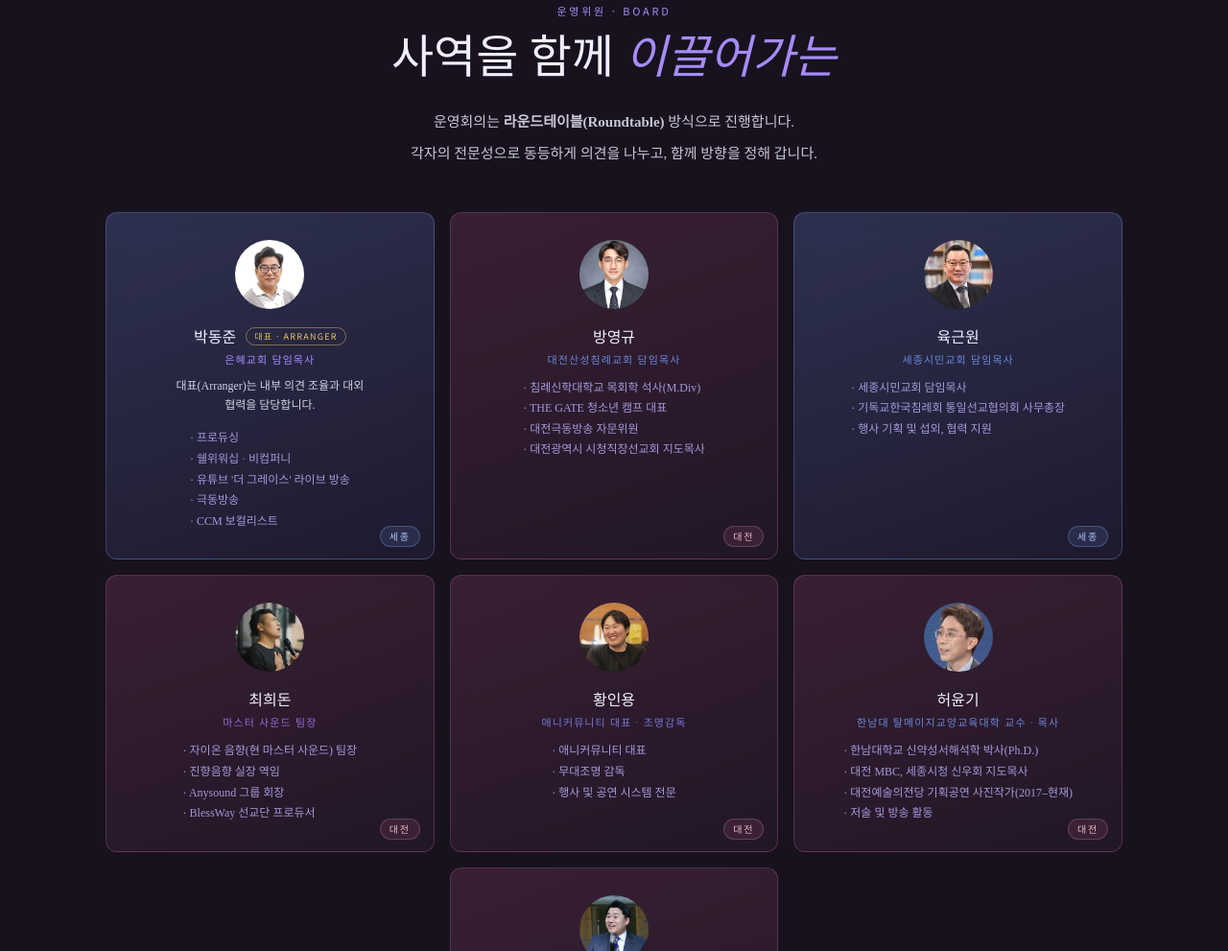
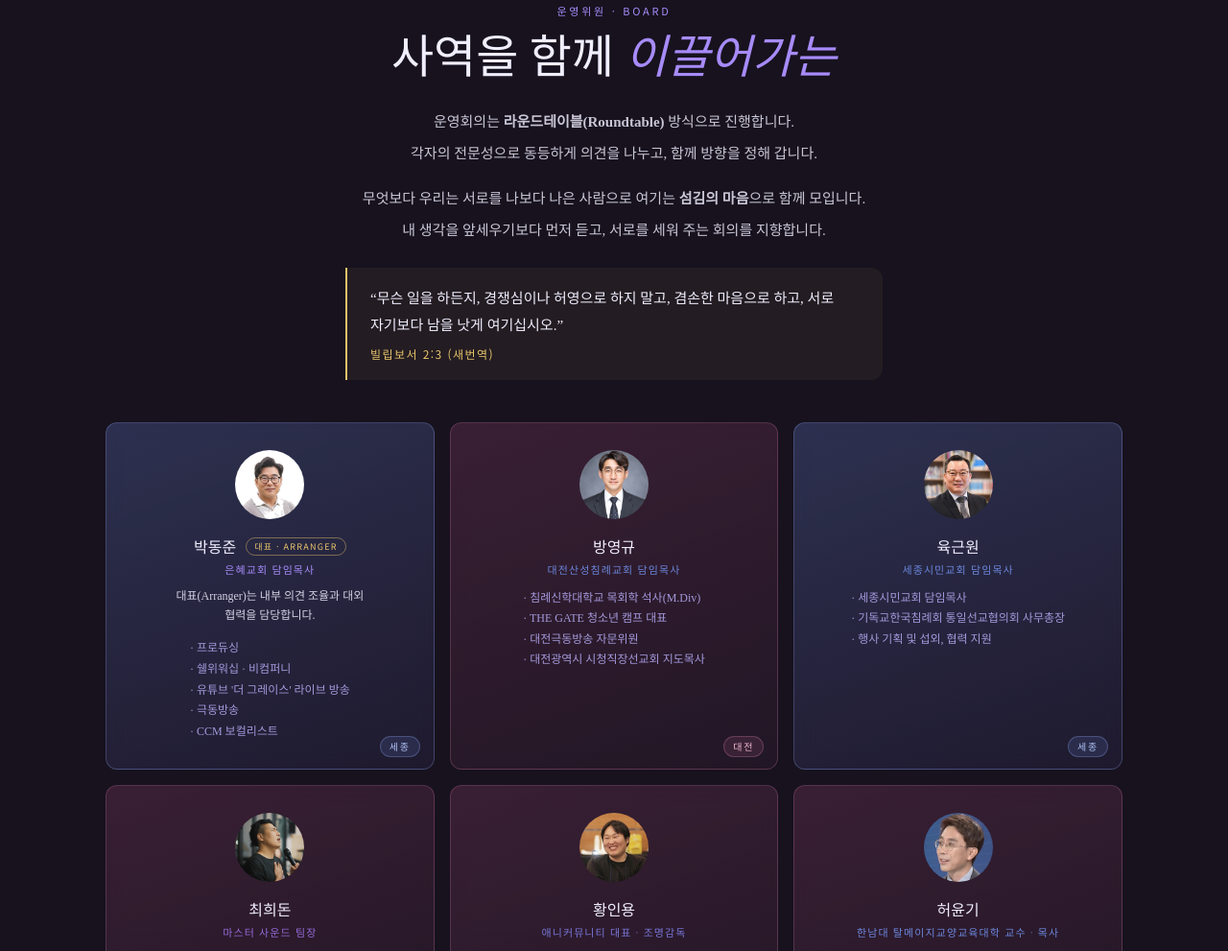
Before and after one commit to nellapark-cloud/given, a plain HTML site: page team.html in a window 1280 px wide. Shown: the part 935-1926 px from the top of the page at 96% size. Drawn offline with nearby package versions, Linux system fonts and the light colour scheme; no server answers.

Commit message:
팀소개: 운영회의 방침(섬김의 마음, 빌 2:3 새번역) 문구 추가
Co-Authored-By: Claude Opus 5.5 <noreply@anthropic.com>
Claude-Session: https://claude.ai/code/session_0148xjk1wcc6CJr2MPKHbuzF

```diff
--- a/team.html
+++ b/team.html
@@ -92,6 +92,11 @@
       <span class="label">운영위원 · BOARD</span>
       <h2 class="section-title">사역을 함께 <em>이끌어가는</em></h2>
       <p class="body-text">운영회의는 <strong>라운드테이블(Roundtable)</strong> 방식으로 진행합니다.<br>각자의 전문성으로 동등하게 의견을 나누고, 함께 방향을 정해 갑니다.</p>
+      <p class="body-text" style="margin-top:14px;">무엇보다 우리는 서로를 나보다 나은 사람으로 여기는 <strong>섬김의 마음</strong>으로 함께 모입니다.<br>내 생각을 앞세우기보다 먼저 듣고, 서로를 세워 주는 회의를 지향합니다.</p>
+      <blockquote style="margin:22px auto 0;max-width:560px;padding:18px 24px;border-left:2px solid #E8C46B;background:rgba(232,196,107,0.06);border-radius:0 12px 12px 0;text-align:left;">
+        <p style="font-family:'Noto Serif KR',serif;font-size:15px;font-weight:300;line-height:1.9;margin:0 0 6px;">“무슨 일을 하든지, 경쟁심이나 허영으로 하지 말고, 겸손한 마음으로 하고, 서로 자기보다 남을 낫게 여기십시오.”</p>
+        <cite style="font-style:normal;font-size:12px;letter-spacing:.12em;color:#E8C46B;font-family:'Noto Sans KR',sans-serif;">빌립보서 2:3 (새번역)</cite>
+      </blockquote>
     </div>
     <div class="board-grid" data-fade="">
       <div class="card rg rg-sejong" style="text-align:center;">
```
